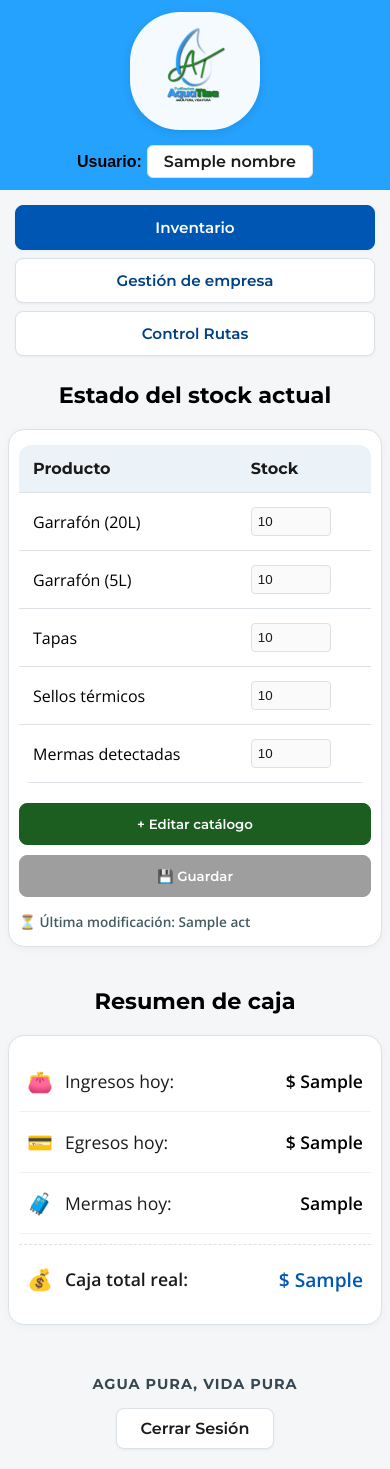
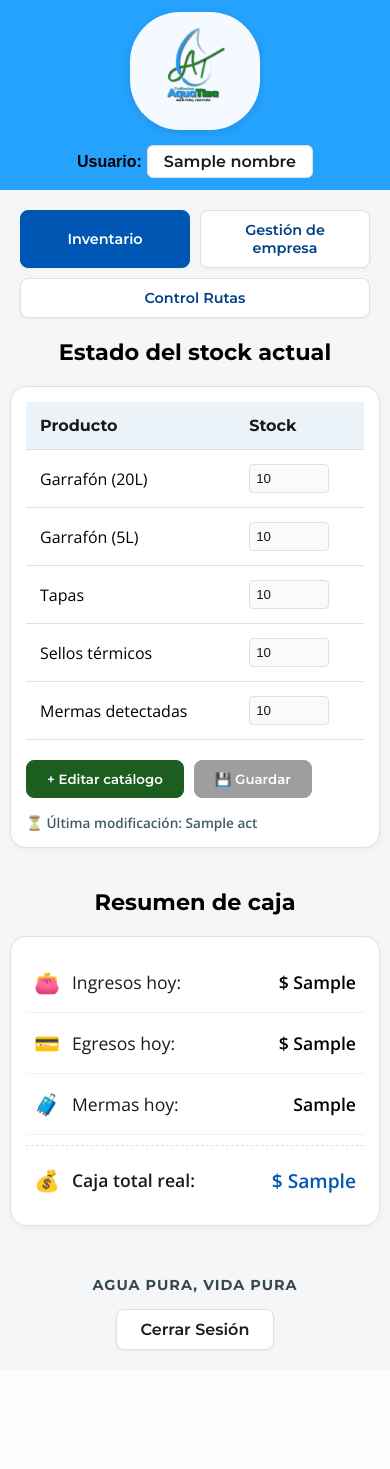
Before and after one commit to ernestovega15360-code/Gestion_inventario_aquatiza, a Flask app: template templates/inventario.html in a window 390 px wide. After the commit the page ends 1351 px from the top, so only its background shows below. Run offline with Flask 3, Linux system fonts and the light colour scheme; the template is opened without the code that fills it: most values are stand-ins (such as "Sample title", 1, 10 or a date in 2020).

Commit message:
restablecer

```diff
--- a/templates/inventario.html
+++ b/templates/inventario.html
@@ -345,7 +345,6 @@
             border-radius: 12px;
             margin-top: 15px;
             width: 100%;
-            -webkit-overflow-scrolling: touch;
         }
         .tabla-deslizable table thead th {
             position: sticky;
@@ -361,15 +360,13 @@
                 text-align: center;
             }
             .nav-modules {
-                flex-direction: column;
-                gap: 8px;
-                padding: 15px;
+                flex-wrap: wrap;
+                gap: 10px;
             }
             .btn-nav {
-                width: 100%;
-                padding: 12px;
-                font-size: 0.95rem;
-                text-align: center;
+                flex: 1 1 calc(50% - 10px);
+                padding: 10px;
+                font-size: 0.9rem;
             }
             .main-dashboard {
                 grid-template-columns: 1fr;
@@ -379,58 +376,26 @@
                 flex-direction: column;
                 gap: 15px;
                 text-align: center;
-                padding: 20px;
             }
             .tab-content {
-                padding: 10px 8px;
+                padding: 10px;
             }
             .data-card {
-                padding: 15px 10px;
-                max-width: 100%;
+                padding: 15px;
             }
-            /* Formulario Filtros, Gastos y Usuarios organizados verticalmente */
             .form-inline {
-                display: flex;
                 flex-direction: column;
                 align-items: stretch;
-                gap: 12px;
-                width: 100%;
             }
-            .form-inline label {
-                margin-bottom: -6px;
-                font-weight: 600;
-                font-size: 0.9rem;
-            }
-            .form-inline .form-control {
+            .form-inline .form-control,
+            .form-inline .btn-action,
+            .form-inline select,
+            .form-inline input {
                 width: 100% !important;
-                max-width: 100% !important;
-                font-size: 0.95rem;
                 box-sizing: border-box;
             }
-            .form-inline .btn-action,
-            .btn-action.btn-save {
-                width: 100% !important;
-                padding: 12px;
-                box-sizing: border-box;
-                white-space: normal;
-            }
-            /* Tablas con scroll horizontal suave y ancho mínimo para no deformar columnas */
             .tabla-deslizable table {
-                min-width: 580px;
-            }
-            .acciones-usuario-container {
-                display: flex;
-                flex-direction: row;
-                align-items: center !important;
-                gap: 6px !important;
-            }
-            .form-pass-mobile {
-                display: flex;
-                gap: 5px;
-                align-items: center;
-            }
-            .form-pass-mobile input {
-                width: 100px !important;
+                min-width: 500px;
             }
         }
     </style>
@@ -477,8 +442,7 @@
                     <h2>Estado del stock actual</h2>
                     <div class="data-card">
                         <form id="form-inventario" action="{{ url_for('guardar_inventario') }}" method="POST">
-                            <div class="tabla-deslizable" style="border: none; margin-top: 0;">
-                                <table class="table-stock" style="min-width: 100%;">
+                            <table class="table-stock">
                                 <thead>
                                     <tr>
                                         <th>Producto</th>
@@ -631,25 +594,25 @@
                     <div class="data-card">
                         <form action="{{ url_for('gestion_usuario') }}" method="POST" class="form-inline" style="margin-bottom:20px;" onsubmit="event.preventDefault(); procesarEnvioConDeshacer(this, '¿Estás seguro de registrar este nuevo usuario en el sistema?');">
                             <input type="hidden" name="accion" value="agregar">
-                            <label id="lbl-usuario" for="input-usuario">Usuario:</label>
+                            <label id="lbl-usuario" for="input-usuario" style="display:none;">Usuario</label>
                             <input type="text" id="input-usuario" name="usuario" placeholder="Usuario" class="form-control" aria-labelledby="lbl-usuario" required>
-                            <label id="lbl-password" for="input-password">Contraseña:</label>
+                            <label id="lbl-password" for="input-password" style="display:none;">Contraseña</label>
                             <input type="text" id="input-password" name="password" placeholder="Contraseña" class="form-control" aria-labelledby="lbl-password" required>
-                            <label id="lbl-rol" for="select-rol">Rol:</label>
+                            <label id="lbl-rol" for="select-rol" style="display:none;">Rol</label>
                             <select id="select-rol" name="rol" class="form-control" aria-labelledby="lbl-rol" required>
                                 <option value="Empleado">Empleado</option>
                                 <option value="Dueño">Dueño</option>
                             </select>
-                            <button type="submit" class="btn-action btn-save">➕ Agregar Usuario</button>
+                            <button type="submit" class="btn-action btn-save">➕ Agregar</button>
                         </form>
-                        <div class="tabla-deslizable" style="max-height: 300px;">
+                        <div class="tabla-deslizable" style="max-height: 250px;">
                             <table class="table-stock">
                                 <thead class="blue-bg">
                                     <tr>
-                                        <th>Usuario</th>
-                                        <th>Rol</th>
-                                        <th>Estado</th>
-                                        <th>Acciones</th>
+                                        <th>usuario</th>
+                                        <th>rol</th>
+                                        <th>estado</th>
+                                        <th>acciones</th>
                                     </tr>
                                 </thead>
                                 <tbody>
```
Also changed, not shown: other parts of templates/inventario.html (+18 -19 lines). Lines whose indentation alone changed are shown as unchanged.
